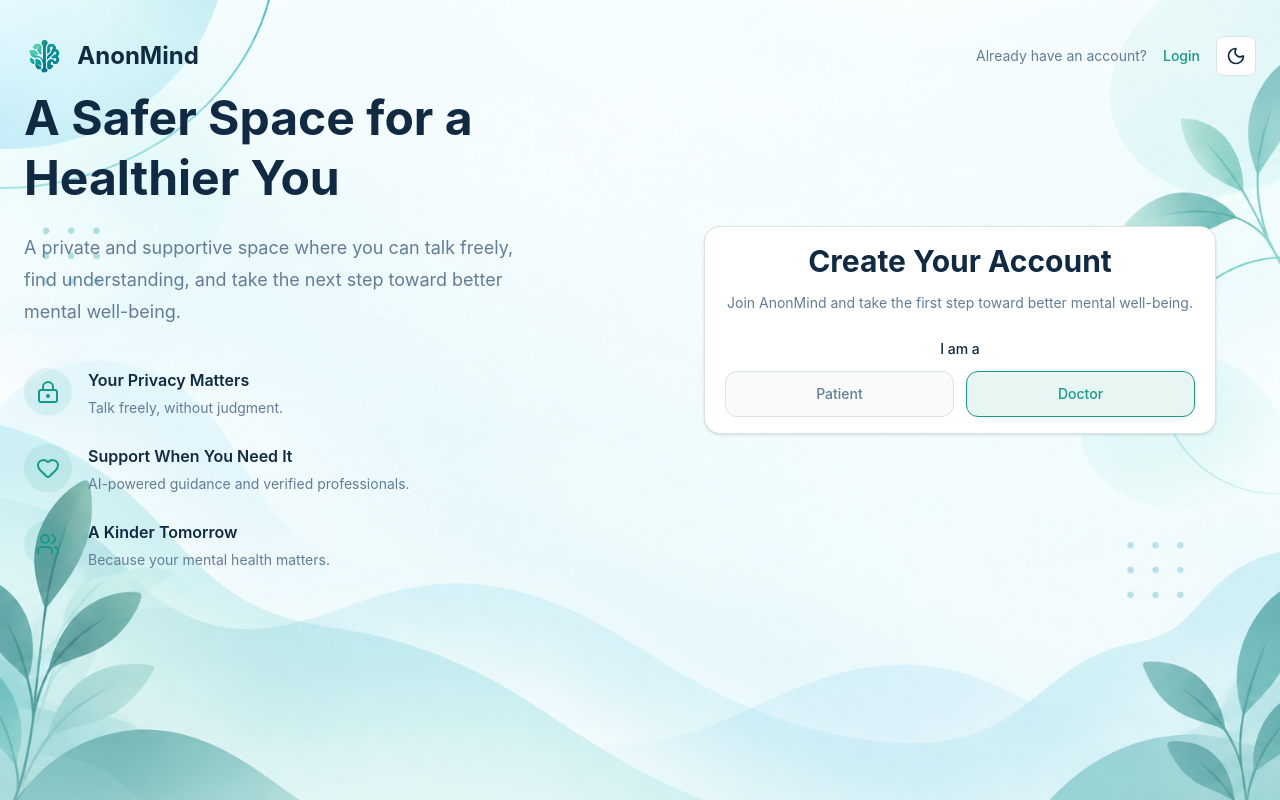
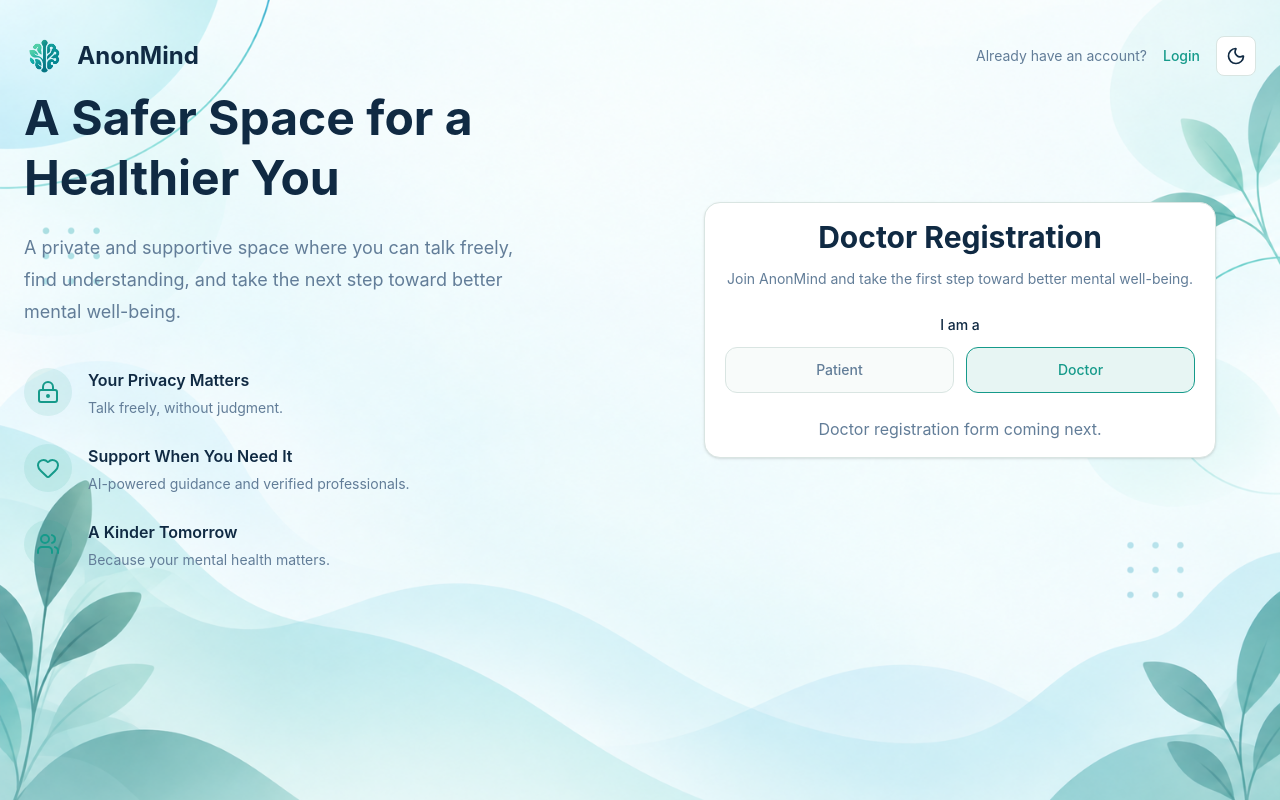
Before and after one commit to n-bisar/AnonMind, a React app in the folder frontend/: page /register in a window 1280 px wide. Both pictures are taken after a click on the button "Doctor". Built offline with nearby package versions, Linux system fonts and the light colour scheme; the HTML template or start-up script is replaced by a standard one.

Commit message:
Day 23:Started the doctor yregistration part

```diff
--- a/frontend/src/pages/Register.jsx
+++ b/frontend/src/pages/Register.jsx
@@ -26,11 +26,22 @@ function Register() {
   const [password, setPassword] = useState("");
   const [confirmPassword, setConfirmPassword] = useState("");
   const [registrationSuccess, setRegistrationSuccess] = useState(false);
+  const [formError, setFormError] = useState("");
+  const [phoneNumber, setPhoneNumber] = useState("");
+const [registrationNumber, setRegistrationNumber] = useState("");
+const [specialization, setSpecialization] = useState("");
+const [yearsOfExperience, setYearsOfExperience] = useState("");
+const [hospital, setHospital] = useState("");
 
   const passwordsMatch = password === confirmPassword;
 
   const handleSubmit = async (event) => {
     event.preventDefault();
+
+    if (!fullName || !email || !password || !confirmPassword) {
+  setFormError("Please fill in all required fields.");
+  return;
+}
 
     const data = {
       full_name: fullName,
@@ -189,8 +200,8 @@ function Register() {
               <div className="text-center">
 
                 <h1 className="text-3xl font-bold text-text">
-                  Create Your Account
-                </h1>
+  {role === "patient" ? "Create Your Account" : "Doctor Registration"}
+</h1>
 
                 <p className="mt-3 text-sm leading-6 text-text-muted">
                   Join AnonMind and take the first step toward better mental
@@ -350,6 +361,11 @@ function Register() {
                         Passwords do not match.
                       </p>
                     )}
+                    {formError && (
+  <p className="mt-2 text-sm text-red-500">
+    {formError}
+  </p>
+)}
 
                     <button
                       type="submit"
@@ -370,6 +386,13 @@ function Register() {
 </p>
                   </form>
                 )}
+                {role === "doctor" && (
+  <div className="mt-6 text-center">
+    <p className="text-text-muted">
+      Doctor registration form coming next.
+    </p>
+  </div>
+)}
 
               </div>
             </div>
```
